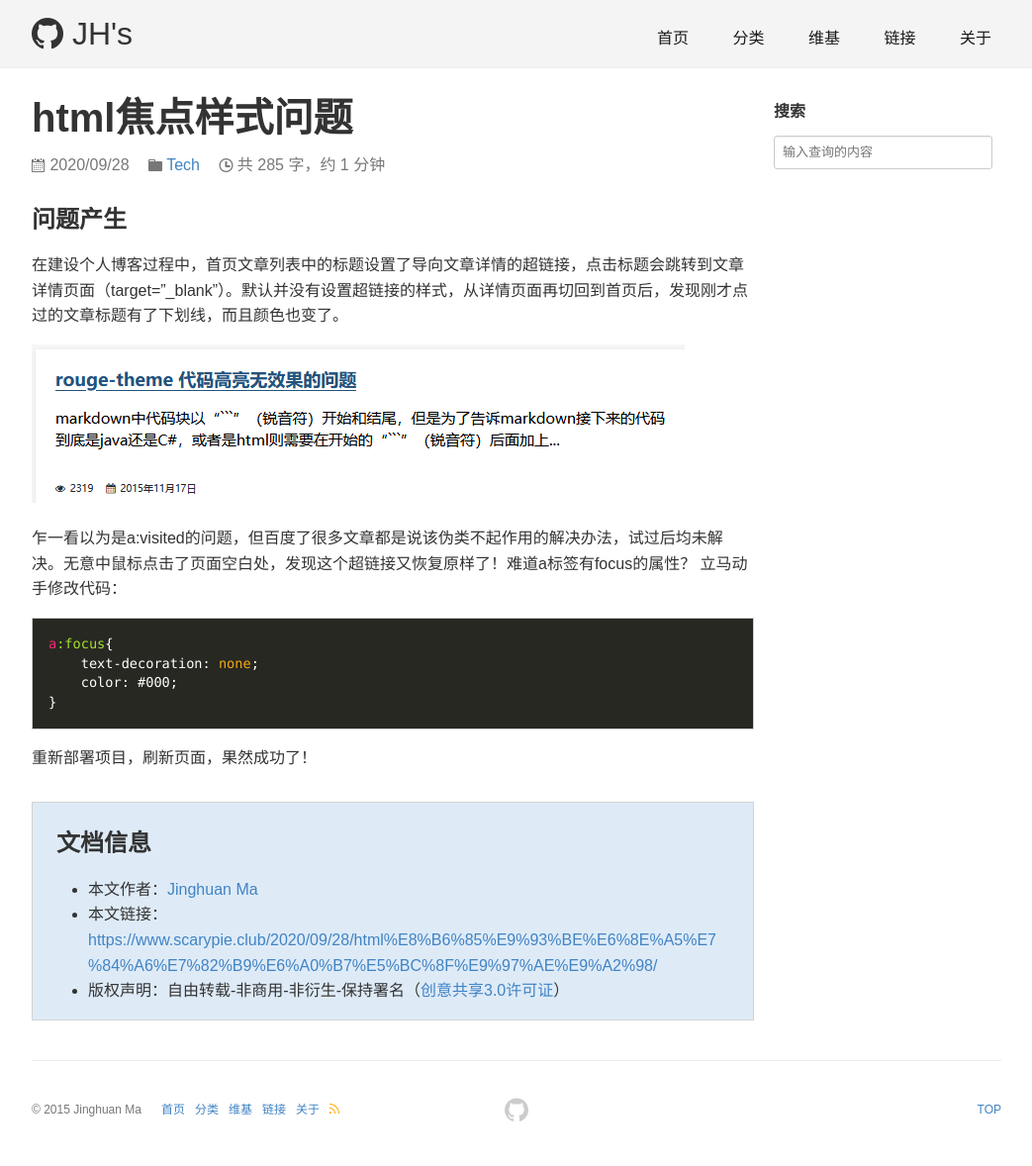
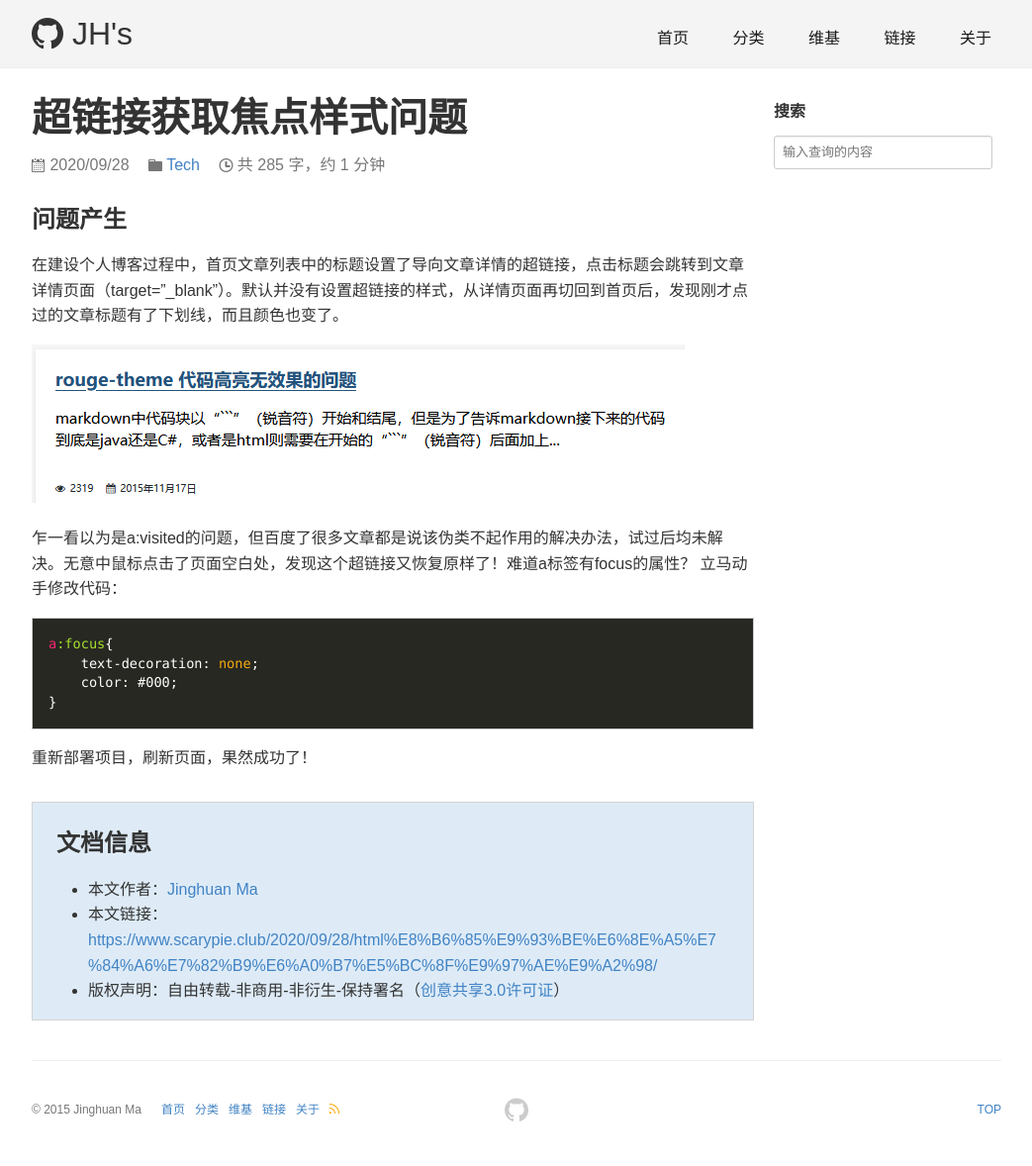
Before and after one commit to MazFactor/mzlongblog, a Jekyll site: the page built from _posts/2020-09-28-html超链接焦点样式问题.md, in a window 1280 px wide. Shown: the whole page at 99% size, without its empty margins (118-1161 px from the left). Built offline with Jekyll 4.4.1, drawn with Linux system fonts in a browser that asks for light colours; comment, search, counter and statistics services are not loaded.

Commit message:
超链接获取焦点样式问题

```diff
--- a/_posts/2020-09-28-html超链接焦点样式问题.md
+++ b/_posts/2020-09-28-html超链接焦点样式问题.md
@@ -1,9 +1,9 @@
 ---
 layout: post
-title: html焦点样式问题
+title: 超链接获取焦点样式问题
 categories: Tech
-description: html焦点样式问题
-keywords: SPI
+description: 超链接获取焦点样式问题
+keywords: web css 超链接
 ---
 ### 问题产生
 在建设个人博客过程中，首页文章列表中的标题设置了导向文章详情的超链接，点击标题会跳转到文章详情页面（target="_blank"）。默认并没有设置超链接的样式，从详情页面再切回到首页后，发现刚才点过的文章标题有了下划线，而且颜色也变了。
```
